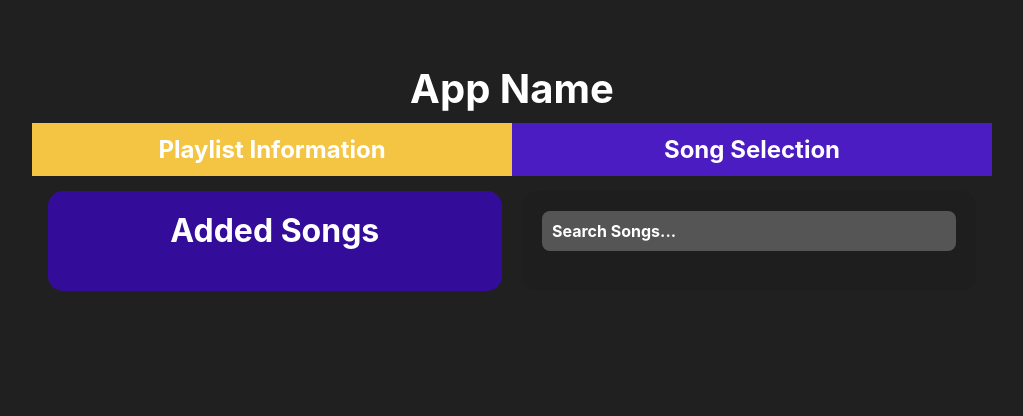
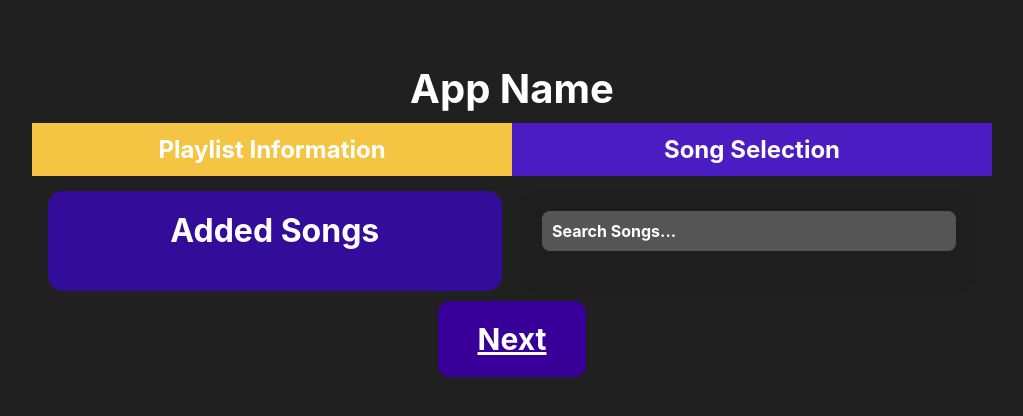
Before and after one commit to suyeon-cha/playlist, a Django app: template testing_container/spotify_testing/templates/spotify_testing/song_selection.html in a window 1280 px wide. Shown: the top 416 px of the page, without its empty margins (128-1151 px from the left). Run offline with Django 4.2, Linux system fonts and the light colour scheme; the template is opened without the code that fills it, so the values that code supplies are empty.

Commit message:
demo ver 1

```diff
--- a/testing_container/spotify_testing/templates/spotify_testing/song_selection.html
+++ b/testing_container/spotify_testing/templates/spotify_testing/song_selection.html
@@ -32,4 +32,8 @@
             {% endfor %}
         </div>
     </div>
+
+    <div class="create-playlist-container">
+        <a id="create-playlist-button" href="{% url 'playlist-complete' %}">Next</a>
+    </div>
 {% endblock %}
```
